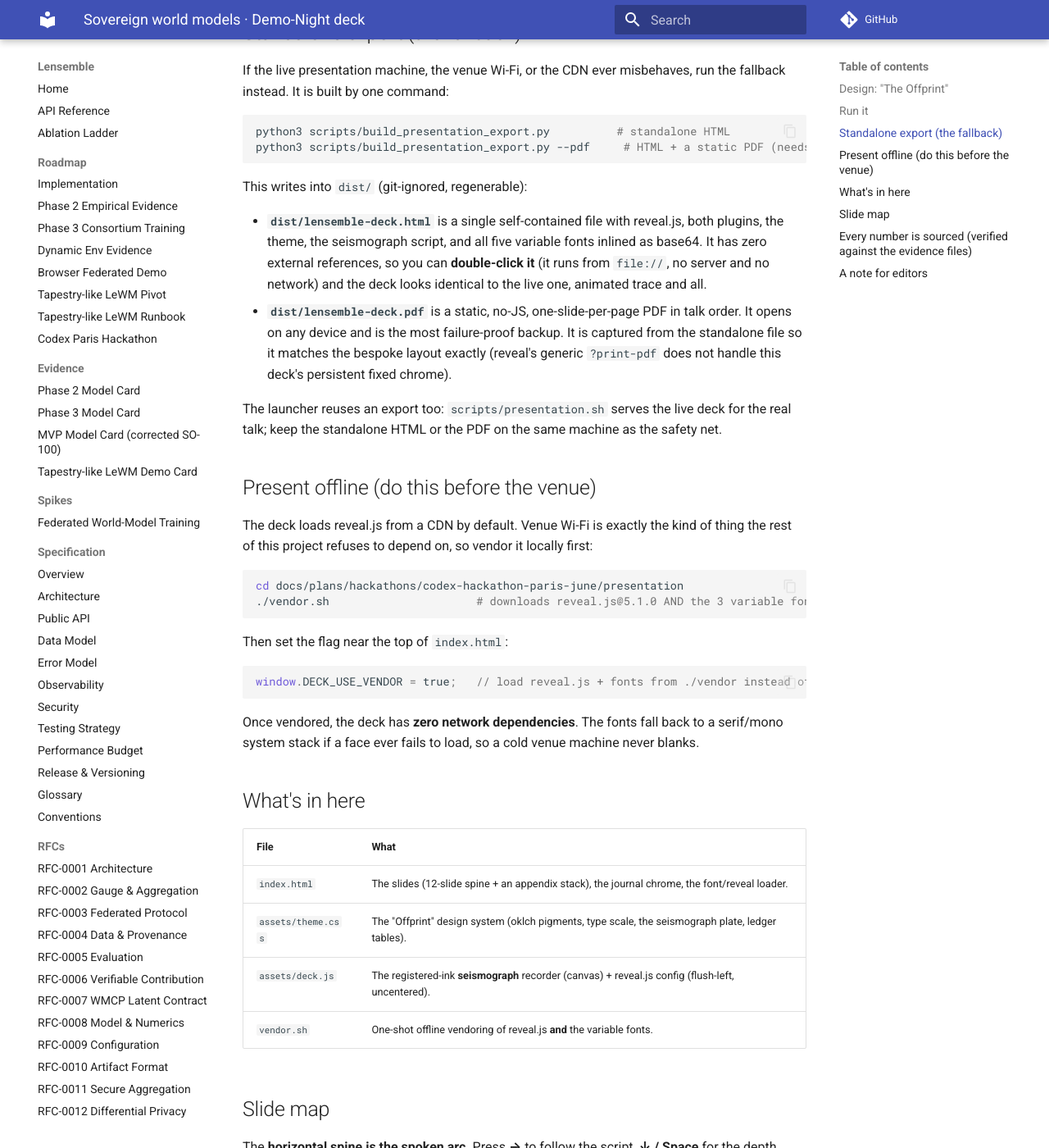
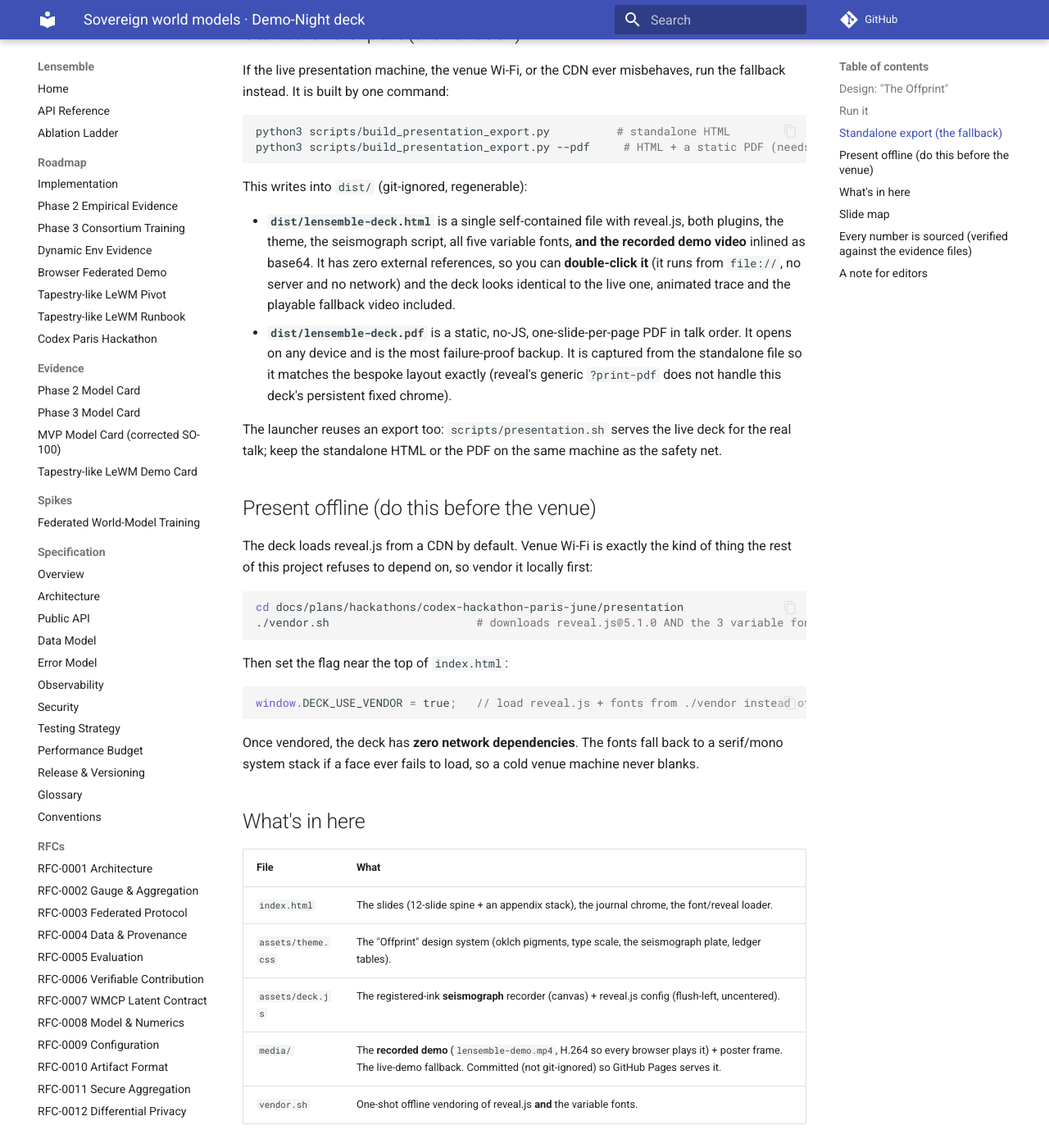
Before and after one commit to AbdelStark/Lensemble, an MkDocs documentation site: the page built from docs/plans/hackathons/codex-hackathon-paris-june/presentation/README.md, in a window 1280 px wide and 1400 px high, scrolled down 1144 px. Shown: the whole window at 82% size. Built offline with MkDocs 1.6.1 and Material for MkDocs 9.7.7, drawn with Linux system fonts in a browser that asks for light colours; comment, search, counter and statistics services are not loaded; some of the changed text lies outside the part shown.

Commit message:
Add recorded-demo fallback slide to the Demo-Night deck
Adds a final spine slide (Fig. 16/16, reachable with End) playing a
captured run of the live demo, as a fallback if the live demo misbehaves.

- Transcode the HEVC .mov to H.264 mp4 (3.6 MB, +faststart) so every
  browser plays it; commit it under presentation/media/ with a poster
  frame so GitHub Pages serves it directly.
- New slide framed in the seismograph plate (.demo-plate), Offprint
  styling, no em-dashes.
- Standalone export now base64-inlines the video too, so the double-click
  dist HTML plays the fallback from file:// with zero network; guard
  added against stray ./media/ refs and the slide added to PDF order.

Co-Authored-By: Claude Opus 4.8 (1M context) <noreply@anthropic.com>

```diff
--- a/docs/plans/hackathons/codex-hackathon-paris-june/presentation/README.md
+++ b/docs/plans/hackathons/codex-hackathon-paris-june/presentation/README.md
@@ -54,10 +54,10 @@ python3 scripts/build_presentation_export.py --pdf     # HTML + a static PDF (ne
 This writes into `dist/` (git-ignored, regenerable):
 
 - **`dist/lensemble-deck.html`** is a single self-contained file with reveal.js, both
-  plugins, the theme, the seismograph script, and all five variable fonts inlined as
-  base64. It has zero external references, so you can **double-click it** (it runs from
-  `file://`, no server and no network) and the deck looks identical to the live one,
-  animated trace and all.
+  plugins, the theme, the seismograph script, all five variable fonts, **and the recorded
+  demo video** inlined as base64. It has zero external references, so you can
+  **double-click it** (it runs from `file://`, no server and no network) and the deck looks
+  identical to the live one, animated trace and the playable fallback video included.
 - **`dist/lensemble-deck.pdf`** is a static, no-JS, one-slide-per-page PDF in talk order.
   It opens on any device and is the most failure-proof backup. It is captured from the
   standalone file so it matches the bespoke layout exactly (reveal's generic `?print-pdf`
@@ -92,6 +92,7 @@ serif/mono system stack if a face ever fails to load, so a cold venue machine ne
 | `index.html`      | The slides (12-slide spine + an appendix stack), the journal chrome, the font/reveal loader. |
 | `assets/theme.css`| The "Offprint" design system (oklch pigments, type scale, the seismograph plate, ledger tables). |
 | `assets/deck.js`  | The registered-ink **seismograph** recorder (canvas) + reveal.js config (flush-left, uncentered). |
+| `media/`          | The **recorded demo** (`lensemble-demo.mp4`, H.264 so every browser plays it) + poster frame. The live-demo fallback. Committed (not git-ignored) so GitHub Pages serves it. |
 | `vendor.sh`       | One-shot offline vendoring of reveal.js **and** the variable fonts. |
 
 ## Slide map
@@ -120,6 +121,14 @@ for the depth under a slide.
 
 15. In depth, Cartographer (see the model's mind), how the system is wired, reproducibility.
 
+**Fallback (the final slide, reach it with `End`):**
+
+16. Recorded demo, *the run, on tape*. A captured screen recording of the live demo, framed
+    in the seismograph plate. If the live demo misbehaves on the night, press **`End`** to land
+    here and press play; otherwise skip it (the talk ends on the close). The mp4 is inlined into
+    the standalone export and served directly on GitHub Pages, so it plays with or without a
+    network.
+
 ## Every number is sourced (verified against the evidence files)
 
 | On screen | Value | Source |
```
Also changed, not shown: docs/plans/hackathons/codex-hackathon-paris-june/presentation/assets/theme.css (+9 -0 lines), docs/plans/hackathons/codex-hackathon-paris-june/presentation/index.html (+25 -0 lines), docs/plans/hackathons/codex-hackathon-paris-june/presentation/media/lensemble-demo-poster.jpg (added), 2 other files.
